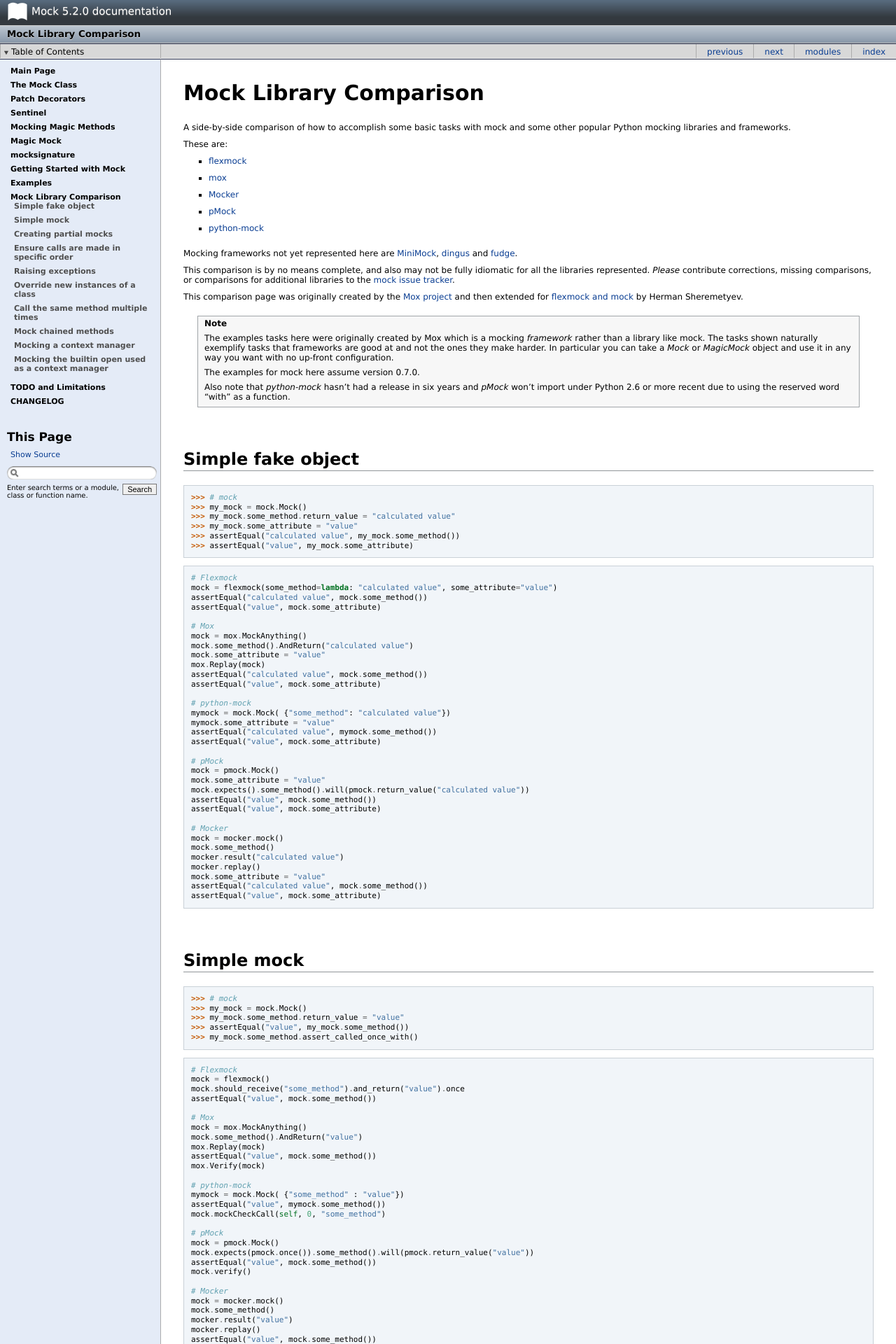
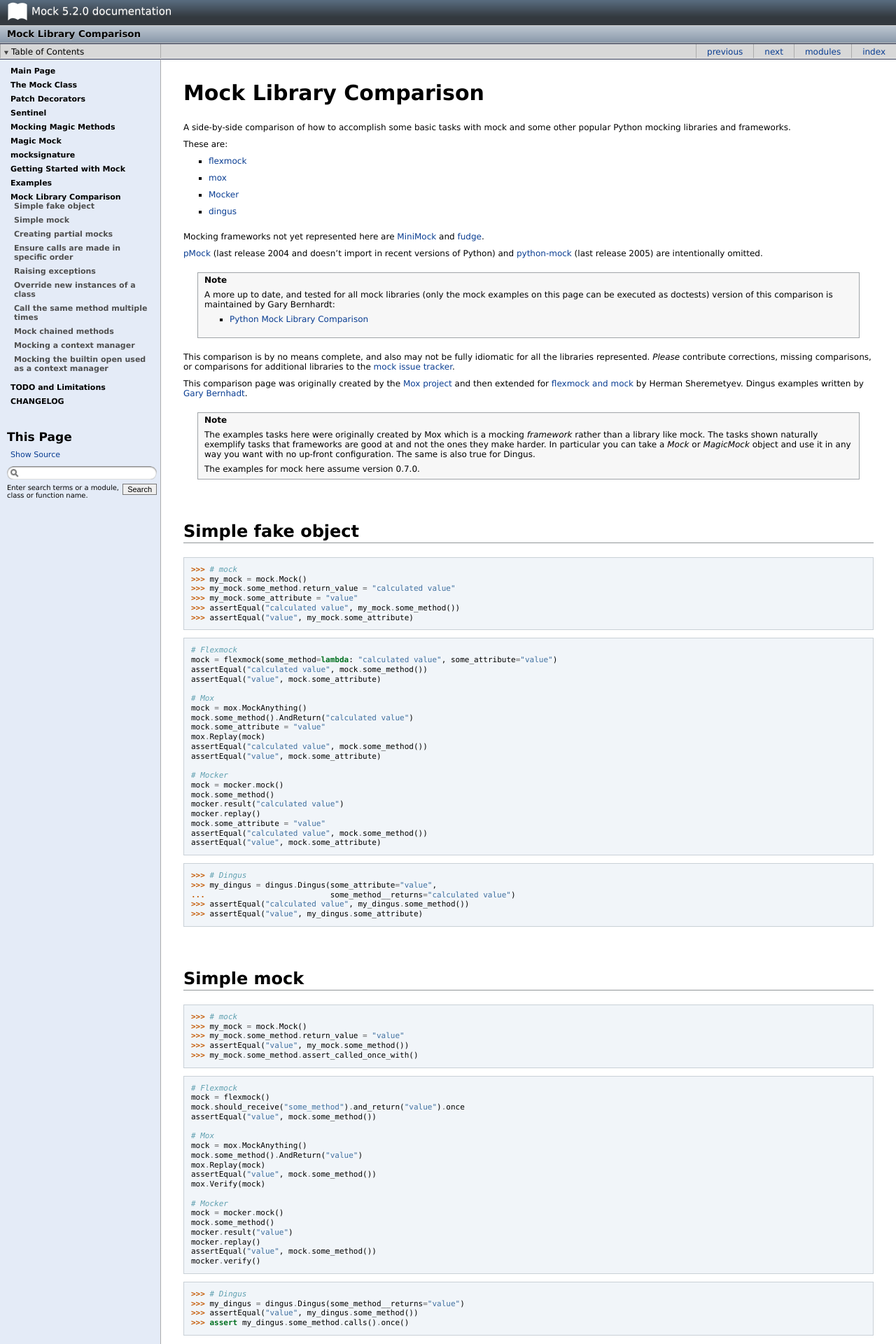
Before and after one commit to graingert/mock-git, a Sphinx documentation site: the page built from docs/compare.txt, in a window 1280 px wide. Shown: the top 1920 px of the page at 70% size. Built offline with Sphinx 7.4.7, drawn with Linux system fonts in a browser that asks for light colours; some of the changed text lies outside the part shown.

Commit message:
Doc updates

```diff
--- a/docs/compare.txt
+++ b/docs/compare.txt
@@ -32,13 +32,25 @@ These are:
 * `flexmock <http://pypi.python.org/pypi/flexmock>`_
 * `mox <http://pypi.python.org/pypi/mox>`_
 * `Mocker <http://niemeyer.net/mocker>`_
-* `pMock <http://pmock.sourceforge.net/>`_
-* `python-mock <http://python-mock.sourceforge.net/>`_
+* `dingus <http://pypi.python.org/pypi/dingus>`_
 
 Mocking frameworks not yet represented here are
-`MiniMock <http://pypi.python.org/pypi/MiniMock>`_,
-`dingus <http://pypi.python.org/pypi/dingus>`_ and
+`MiniMock <http://pypi.python.org/pypi/MiniMock>`_ and
 `fudge <http://pypi.python.org/pypi/fudge>`_.
+
+`pMock <http://pmock.sourceforge.net/>`_ (last release 2004 and doesn't import
+in recent versions of Python) and
+`python-mock <http://python-mock.sourceforge.net/>`_ (last release 2005) are
+intentionally omitted.
+
+.. note::
+
+    A more up to date, and tested for all mock libraries (only the mock
+    examples on this page can be executed as doctests) version of this
+    comparison is maintained by Gary Bernhardt:
+
+    * `Python Mock Library Comparison
+      <http://garybernhardt.github.com/python-mock-comparison/>`_
 
 This comparison is by no means complete, and also may not be fully idiomatic
 for all the libraries represented. *Please* contribute corrections, missing
@@ -48,7 +60,8 @@ tracker <https://code.google.com/p/mock/issues/list>`_.
 This comparison page was originally created by the `Mox project
 <https://code.google.com/p/pymox/wiki/MoxComparison>`_ and then extended for
 `flexmock and mock <http://has207.github.com/flexmock/compare.html>`_ by
-Herman Sheremetyev.
+Herman Sheremetyev. Dingus examples written by `Gary Bernhadt
+<http://garybernhardt.github.com/python-mock-comparison/>`_.
 
 .. note::
 
@@ -56,13 +69,11 @@ Herman Sheremetyev.
     *framework* rather than a library like mock. The tasks shown naturally
     exemplify tasks that frameworks are good at and not the ones they make
     harder. In particular you can take a `Mock` or `MagicMock` object and use
-    it in any way you want with no up-front configuration.
+    it in any way you want with no up-front configuration. The same is also
+    true for Dingus.
 
     The examples for mock here assume version 0.7.0.
 
-    Also note that `python-mock` hasn't had a release in six years and `pMock`
-    won't import under Python 2.6 or more recent due to using the reserved
-    word "with" as a function.
 
 Simple fake object
 ~~~~~~~~~~~~~~~~~~
@@ -91,19 +102,6 @@ Simple fake object
     assertEqual("calculated value", mock.some_method())
     assertEqual("value", mock.some_attribute)
 
-    # python-mock
-    mymock = mock.Mock( {"some_method": "calculated value"})
-    mymock.some_attribute = "value"
-    assertEqual("calculated value", mymock.some_method())
-    assertEqual("value", mock.some_attribute)
-
-    # pMock
-    mock = pmock.Mock()
-    mock.some_attribute = "value"
-    mock.expects().some_method().will(pmock.return_value("calculated value"))
-    assertEqual("value", mock.some_method())
-    assertEqual("value", mock.some_attribute)
-
     # Mocker
     mock = mocker.mock()
     mock.some_method()
@@ -112,6 +110,14 @@ Simple fake object
     mock.some_attribute = "value"
     assertEqual("calculated value", mock.some_method())
     assertEqual("value", mock.some_attribute)
+
+::
+
+    >>> # Dingus
+    >>> my_dingus = dingus.Dingus(some_attribute="value",
+    ...                           some_method__returns="calculated value")
+    >>> assertEqual("calculated value", my_dingus.some_method())
+    >>> assertEqual("value", my_dingus.some_attribute)
 
 
 Simple mock
@@ -139,17 +145,6 @@ Simple mock
     assertEqual("value", mock.some_method())
     mox.Verify(mock)
 
-    # python-mock
-    mymock = mock.Mock( {"some_method" : "value"})
-    assertEqual("value", mymock.some_method())
-    mock.mockCheckCall(self, 0, "some_method")
-
-    # pMock
-    mock = pmock.Mock()
-    mock.expects(pmock.once()).some_method().will(pmock.return_value("value"))
-    assertEqual("value", mock.some_method())
-    mock.verify()
-
     # Mocker
     mock = mocker.mock()
     mock.some_method()
@@ -158,6 +153,13 @@ Simple mock
     assertEqual("value", mock.some_method())
     mocker.verify()
 
+::
+
+    >>> # Dingus
+    >>> my_dingus = dingus.Dingus(some_method__returns="value")
+    >>> assertEqual("value", my_dingus.some_method())
+    >>> assert my_dingus.some_method.calls().once()
+
 
 Creating partial mocks
 ~~~~~~~~~~~~~~~~~~~~~~
@@ -165,9 +167,8 @@ Creating partial mocks
 .. doctest::
 
     >>> # mock
-    >>> my_mock = mock.Mock(spec=SomeObject)
-    >>> my_mock.some_method.return_value = "value"
-    >>> assertEqual("value", my_mock.some_method())
+    >>> SomeObject.some_method = mock.Mock(return_value='value')
+    >>> assertEqual("value", SomeObject.some_method())
 
 ::
 
@@ -182,14 +183,6 @@ Creating partial mocks
     assertEqual("value", mock.some_method())
     mox.Verify(mock)
 
-    # python-mock
-    mock = mock.Mock({"some_method": "value"}, SomeObject)
-    assertEqual("value", mock.some_method())
-    mock.mockCheckCall(self, 0, "some_method")
-
-    # pMock
-    # Doesn't seem to have support for partial mocks
-
     # Mocker
     mock = mocker.mock(SomeObject)
     mock.Get()
@@ -197,6 +190,13 @@ Creating partial mocks
     mocker.replay()
     assertEqual("value", mock.some_method())
     mocker.verify()
+
+::
+
+    >>> # Dingus
+    >>> object = SomeObject
+    >>> object.some_method = dingus.Dingus(return_value="value")
+    >>> assertEqual("value", object.some_method())
 
 
 Ensure calls are made in specific order
@@ -226,16 +226,6 @@ Ensure calls are made in specific order
     mox.Replay(mock)
     mox.Verify(mock)
 
-    # python-mock
-    # Doesn't seem to support call ordering
-
-    # pMock
-    mock = pmock.Mock()
-    mock.expects(pmock.once()).some_method().will(pmock.return_value("value"))
-    mock_db.expects(pmock.once()).method1().id("method1")
-    mock_db.expects(pmock.once()).method2().id("method2").after("method1")
-    mock.verify()
-
     # Mocker
     mock = mocker.mock()
     with mocker.order():
@@ -245,6 +235,16 @@ Ensure calls are made in specific order
         mocker.result('second thing')
         mocker.replay()
         mocker.verify()
+
+::
+
+    >>> # Dingus
+    >>> my_dingus = dingus.Dingus()
+    >>> my_dingus.method1()
+    <Dingus ...>
+    >>> my_dingus.method2()
+    <Dingus ...>
+    >>> assertEqual(['method1', 'method2'], [call.name for call in my_dingus.calls])
 
 
 Raising exceptions
@@ -271,18 +271,6 @@ Raising exceptions
     assertRaises(SomeException, mock.some_method)
     mox.Verify(mock)
 
-    # python-mock
-    mock = mock.Mock()
-    mock.mockSetExpectation('some_method', expectException(SomeException))
-    assertRaises(SomeException, mock.some_method)
-    mock.mockCheckCall(self, 0, "some_method")
-
-    # pMock
-    mock = pmock.Mock()
-    mock.expects(pmock.once()).some_method().will(pmock.raise_exception(SomeException("message")))
-    assertRaises(SomeException, mock.some_method)
-    mock.verify()
-
     # Mocker
     mock = mocker.mock()
     mock.some_method()
@@ -290,6 +278,13 @@ Raising exceptions
     mocker.replay()
     assertRaises(SomeException, mock.some_method)
     mocker.verify()
+
+::
+
+    >>> # Dingus
+    >>> my_dingus = dingus.Dingus()
+    >>> my_dingus.some_method = dingus.exception_raiser(SomeException)
+    >>> assertRaises(SomeException, my_dingus.some_method)
 
 
 Override new instances of a class
@@ -317,14 +312,16 @@ Override new instances of a class
     mox.ReplayAll()
     assertEqual(some_other_object, some_module.SomeClass())
 
-    # python-mock
+    # Mocker
     # (TODO)
 
-    # pMock
-    # (TODO)
+::
 
-    # Mocker
-    # (TODO)
+    >>> # Dingus
+    >>> MockClass = dingus.Dingus(return_value=some_other_object)
+    >>> with dingus.patch('somemodule.SomeClass', MockClass):
+    ...     assertEqual(some_other_object, somemodule.SomeClass())
+    ...
 
 
 Call the same method multiple times
@@ -360,14 +357,18 @@ Call the same method multiple times
     mox.Replay(mock)
     mox.Verify(mock)
 
-    # Python Mock module
+    # Mocker
     # (TODO)
 
-    # pMock
-    # (TODO)
+::
 
-    # Mocker
-    # (TODO)
+    >>> # Dingus
+    >>> my_dingus = dingus.Dingus()
+    >>> my_dingus.some_method()
+    <Dingus ...>
+    >>> my_dingus.some_method()
+    <Dingus ...>
+    >>> assert len(my_dingus.calls('some_method')) == 2
 
 
 Mock chained methods
@@ -403,20 +404,23 @@ Mock chained methods
     assertEqual("some_value", some_object.method1().method2().method3(arg1, arg2))
     self.mox.VerifyAll()
 
-    # Python Mock module
+    # Mocker
     # (TODO)
 
-    # pMock
-    # (TODO)
+::
 
-    # Mocker
-    # (TODO)
+    >>> # Dingus
+    >>> my_dingus = dingus.Dingus()
+    >>> method3 = my_dingus.method1.return_value.method2.return_value.method3
+    >>> method3.return_value = 'some value'
+    >>> assertEqual('some value', my_dingus.method1().method2().method3(1, 2))
+    >>> assert method3.calls('()', 1, 2).once()
 
 
 Mocking a context manager
 ~~~~~~~~~~~~~~~~~~~~~~~~~
 
-Example for mock only (so far):
+Examples for mock and Dingus only (so far):
 
 .. doctest::
 
@@ -427,6 +431,17 @@ Example for mock only (so far):
     ...
     >>> my_mock.__enter__.assert_called_with()
     >>> my_mock.__exit__.assert_called_with(None, None, None)
+
+::
+
+
+    >>> # Dingus (nothing special here; all dinguses are "magic mocks")
+    >>> my_dingus = dingus.Dingus()
+    >>> with my_dingus:
+    ...     pass
+    ...
+    >>> assert my_dingus.__enter__.calls()
+    >>> assert my_dingus.__exit__.calls('()', None, None, None)
 
 
 Mocking the builtin open used as a context manager
@@ -463,3 +478,17 @@ Example for mock only (so far):
     >>> data
     'some data'
     >>> my_mock.assert_called_once_with('foo')
+
+::
+
+    >>> # Dingus
+    >>> my_dingus = dingus.Dingus()
+    >>> with dingus.patch('__builtin__.open', my_dingus):
+    ...     file_ = open.return_value.__enter__.return_value
+    ...     file_.read.return_value = 'some data'
+    ...     with open('foo') as h:
+    ...         data = f.read()
+    ...
+    >>> data
+    'some data'
+    >>> assert my_dingus.calls('()', 'foo').once()
--- a/docs/examples.txt
+++ b/docs/examples.txt
@@ -1,6 +1,9 @@
 ==========
  Examples
 ==========
+----------------------------------------
+ Advanced or unusual patterns with mock
+----------------------------------------
 
 .. currentmodule:: mock
 
```
